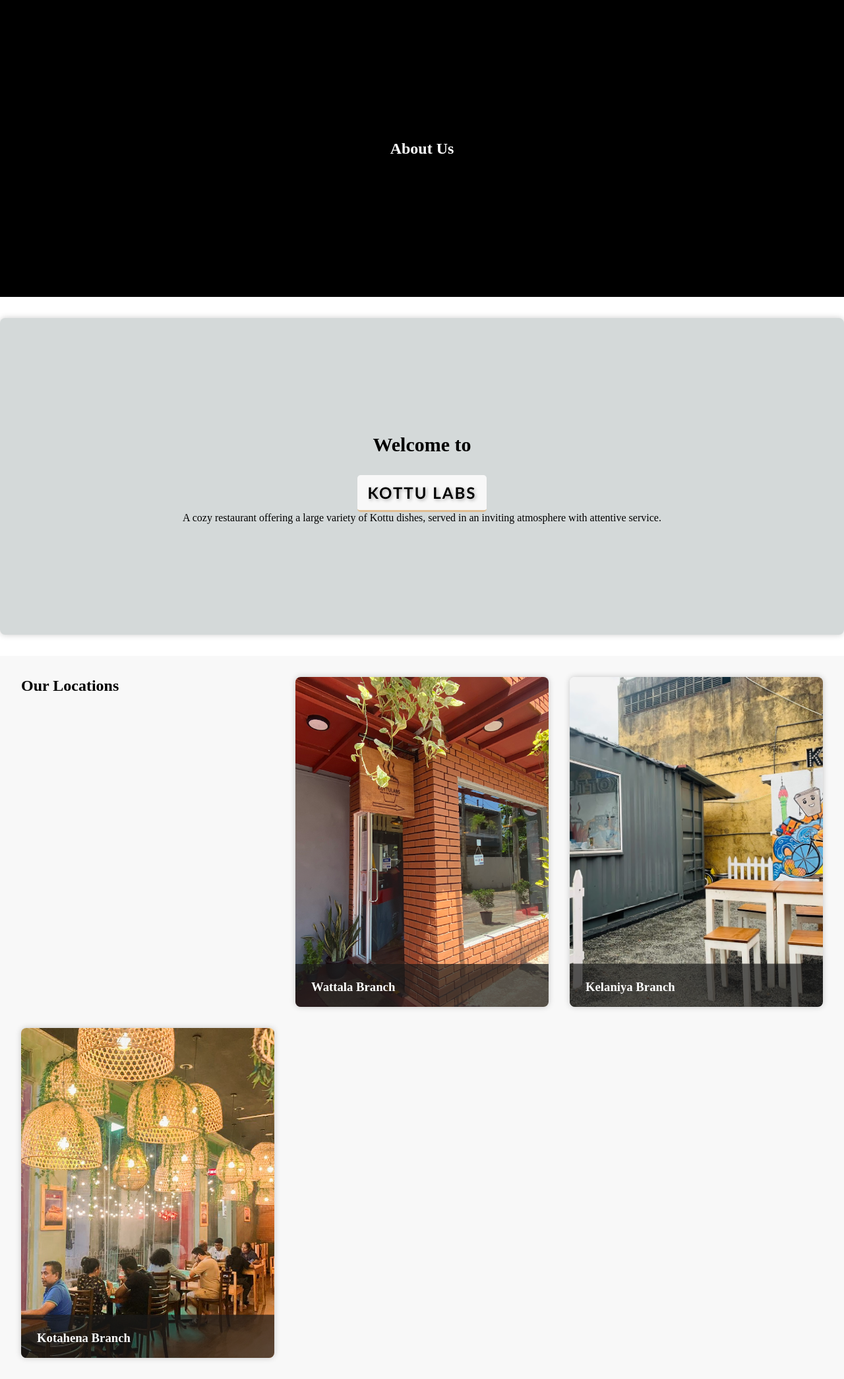
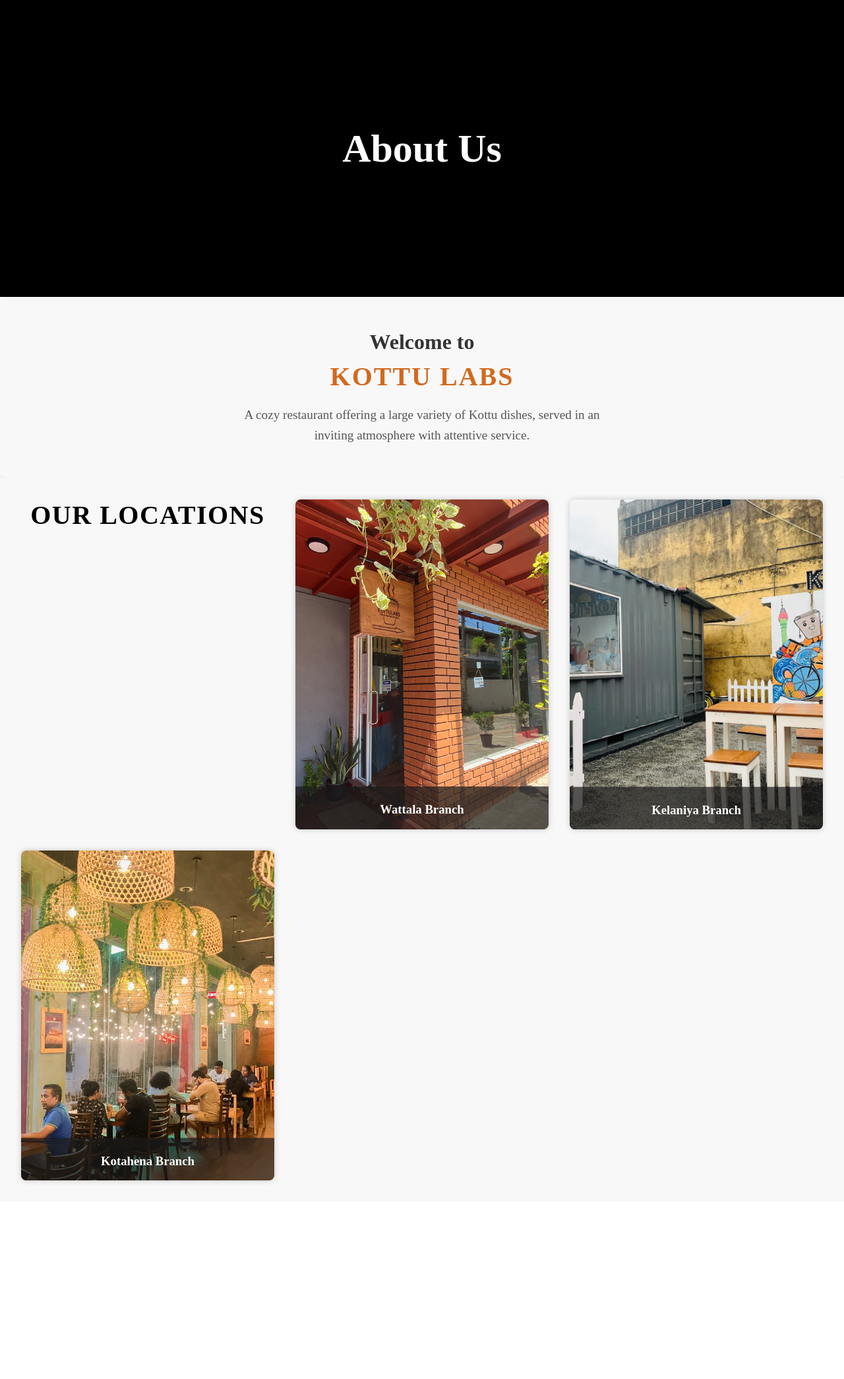
Before and after one commit to NadunMN/Kottu-Labs, a PHP site: page /views/about.php in a window 1280 px wide. Shown: the whole page at 66% size. After the commit the page ends 1794 px from the top, so only its background shows below. Run offline with PHP 8.4, Linux system fonts and the light colour scheme.

Commit message:
Thirani updated about

```diff
--- a/public/CSS/about.css
+++ b/public/CSS/about.css
@@ -39,7 +39,7 @@
   padding: 0 20px;
 }
 
-.container1 .title h2 {
+.container1 .title h1 {
   font-size: clamp(2rem, 5vw, 3.75rem);
   font-family: var(--font-primary);
   opacity: 0;
@@ -48,26 +48,42 @@
 
 /* Main Content Section */
 .container2 {
-  display: flex;
-  flex-direction: column;
-  justify-content: center;
-  align-items: center;
-  min-height: 60vh;
-  background-color: rgb(212, 217, 217);
-  color: var(--text-dark);
-  max-width: var(--max-width-container);
-  margin: 2rem auto;
-  padding: 2rem;
-  border-radius: 8px;
-  box-shadow: var(--shadow-regular);
+  background-color: #f8f8f8; /* Light background for a warm feel */
+  padding: 50px 20px; /* Padding around the section */
+  text-align: center; /* Center-align text */
+  border-radius: 10px; /* Smooth corners */
+  box-shadow: 0 4px 10px rgba(0, 0, 0, 0.1); /* Soft shadow for depth */
 }
 
+/* Styling for Heading */
 .container2 h2 {
-  margin-bottom: 1.5rem;
-  font-size: clamp(1.5rem, 3vw, 1.875rem);
-  line-height: 1.5;
-  font-family: var(--font-primary);
+  font-size: 2rem; /* Large font size */
+  font-weight: 700; /* Bold text */
+  color: #333; /* Dark grey for contrast */
+  margin-bottom: 10px; /* Space below heading */
 }
+
+/* Styling for Restaurant Name */
+.container2 .Name {
+  font-size: 2.5rem; /* Larger text for the name */
+  font-weight: 900; /* Extra bold */
+  color: #d2691e; /* Copper-like color for emphasis */
+  text-transform: uppercase; /* Capitalize name */
+  margin: 10px 0; /* Spacing around the name */
+  letter-spacing: 2px; /* Slight spacing for clarity */
+}
+
+/* Styling for Welcome Text */
+.container2 .welcome-text {
+  font-size: 1.2rem; /* Comfortable font size */
+  font-weight: 400; /* Normal weight */
+  color: #555; /* Medium grey for softer look */
+  line-height: 1.6; /* Improved readability */
+  max-width: 600px; /* Restrict width for better alignment */
+  margin: 0 auto; /* Center the text */
+  padding-top: 10px; /* Space above text */
+}
+
 
 /* Cards Section */
 .container3 {
@@ -75,9 +91,23 @@
   grid-template-columns: repeat(auto-fit, minmax(300px, 1fr));
   gap: 2rem;
   padding: 2rem;
-  background: var(--bg-light);
-  max-width: var(--max-width-container);
+  background: var(--bg-light, #f8f8f8);
+  max-width: var(--max-width-container, 1200px);
   margin: 0 auto;
+  text-align: center; /* Center-align text in the section */
+}
+
+/* Visible Heading Style */
+.container3 h2 {
+  font-size: 2.5rem;
+  text-align: center;
+  font-weight: bold;
+  color: var(--primary-color, #333); /* Use a prominent color */
+  text-transform: uppercase;
+  letter-spacing: 1.5px;
+  margin-bottom: 1.5rem; /* Space below the heading */
+  animation: fadeIn 1s ease-in-out; /* Smooth fade-in animation */
+  display: block; /* Ensure visibility */
 }
 
 .container3 .card {
@@ -136,11 +166,11 @@
   opacity: 1;
 }
 
-/* Name Styling */
+/* Name Styling
 .Name {
   color: var(--primary-color);
   font-family: var(--font-secondary);
-  font-size: clamp(1.25rem, 2vw, 1.5rem);
+  font-size: clamp(1.25rem, 2vw, 4rem);
   font-weight: bold;
   text-transform: uppercase;
   letter-spacing: 2px;
@@ -148,9 +178,9 @@
   border-bottom: 3px solid var(--secondary-color);
   padding: 0.75rem 1rem;
   background-color: var(--bg-light);
-  border-radius: 5px;
+   border-radius: 5px;
   display: inline-block;
-}
+} */
 
 /* Animations */
 @keyframes fadeIn {
```
